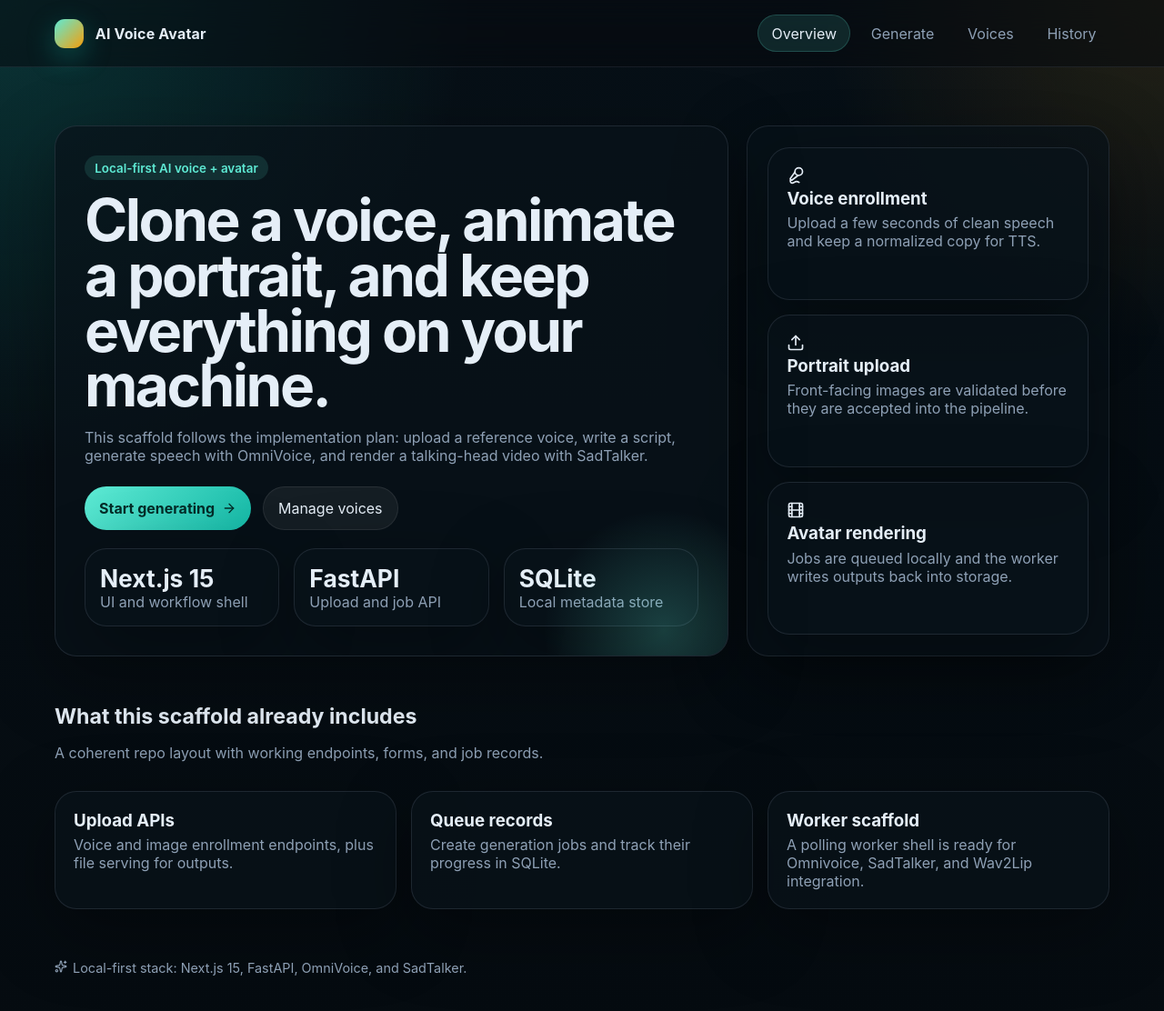
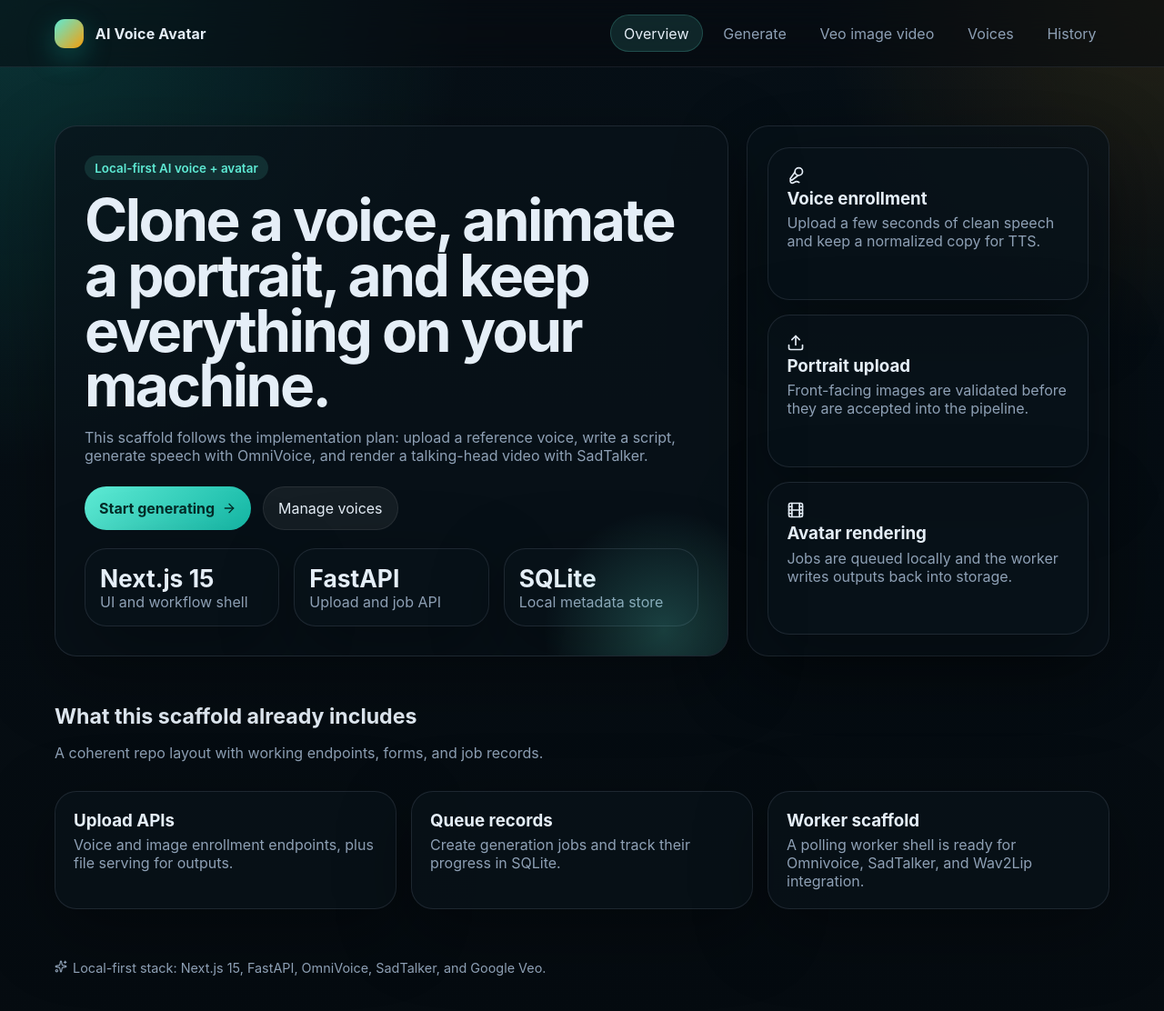
Before and after one commit to ptnp-j4mes/text-to-video, a Next.js app in the folder apps/web/: page / in a window 1280 px wide. Shown: the top 1112 px of the page at 91% size. Built offline with nearby package versions, Linux system fonts and the light colour scheme.

Commit message:
feat: add Veo image-to-video generation

```diff
--- a/apps/web/components/layout/AppShell.tsx
+++ b/apps/web/components/layout/AppShell.tsx
@@ -2,7 +2,7 @@ import Link from "next/link";
 import { Sparkles } from "lucide-react";
 
 type AppShellProps = {
-  active?: "home" | "generate" | "voices" | "history";
+  active?: "home" | "generate" | "veo" | "voices" | "history";
   children: React.ReactNode;
 };
 
@@ -22,6 +22,9 @@ export function AppShell({ active, children }: AppShellProps) {
             <Link className={active === "generate" ? "active" : ""} href="/generate">
               Generate
             </Link>
+            <Link className={active === "veo" ? "active" : ""} href="/veo">
+              Veo image video
+            </Link>
             <Link className={active === "voices" ? "active" : ""} href="/voices">
               Voices
             </Link>
@@ -35,7 +38,7 @@ export function AppShell({ active, children }: AppShellProps) {
       <div className="container" style={{ paddingTop: "0.5rem" }}>
         <div className="footer-note">
           <Sparkles size={14} style={{ verticalAlign: "text-top", marginRight: 6 }} />
-          Local-first stack: Next.js 15, FastAPI, OmniVoice, and SadTalker.
+          Local-first stack: Next.js 15, FastAPI, OmniVoice, SadTalker, and Google Veo.
         </div>
       </div>
     </div>
```
